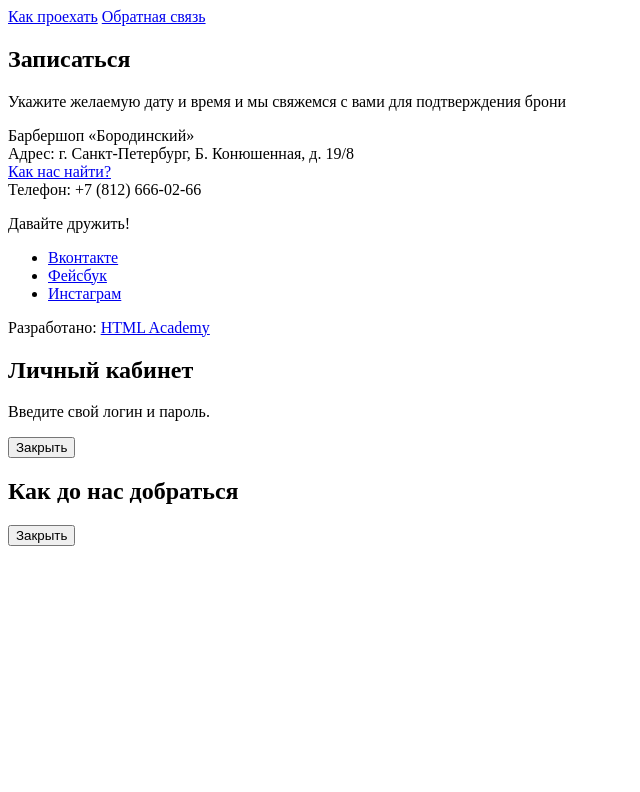
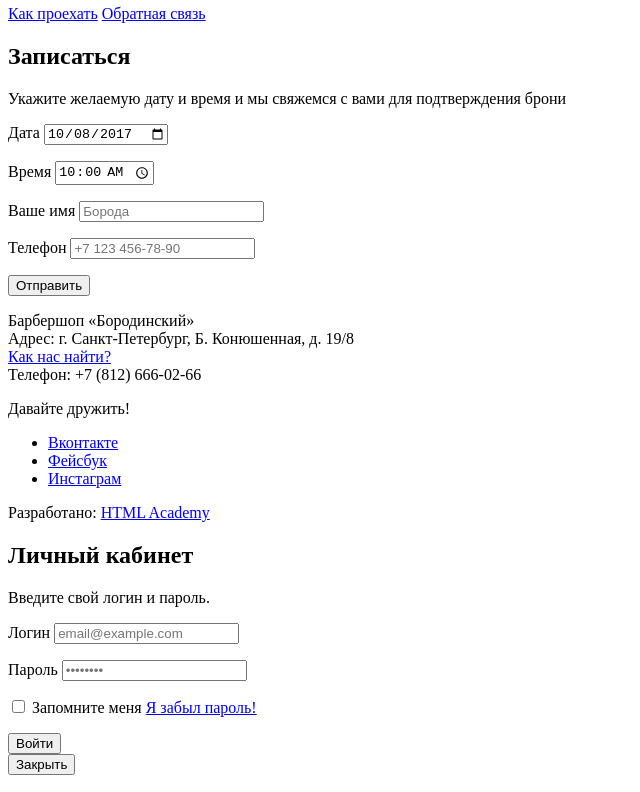
Before and after one commit to 4gogl2mogol/257739-barbershop-27, a plain HTML site: page index.html in a window 1280 px wide. Shown: the part 1340-2132 px from the top of the page, without its empty margins (0-640 px from the left). Before the commit the page ends 1894 px from the top, so only its background shows below. Drawn offline with Linux system fonts and the light colour scheme.

Commit message:
4. Доступность и формы 8. Учебный проект: завершаем разметку Разметка главной страницы с учетом требований доступности

```diff
--- a/index.html
+++ b/index.html
@@ -8,7 +8,7 @@
 
 <header>
   <nav>
-<!-- А так можно? Ссылка без атрибута href ?   -->
+    <!-- А так можно? Ссылка без атрибута href ?   -->
     <a>
       <img src="img/index-logo.svg" width="370" height="153" alt="Логотип барбершопа «Бородинский»">
     </a>
@@ -21,7 +21,9 @@
     </ul>
     <ul>
       <li>
-        <button type="button">Войти</button>
+        <a href="login.html">
+          Вход
+        </a>
       </li>
     </ul>
   </nav>
@@ -69,7 +71,9 @@
   <section>
     <h2>Фотогалерея</h2>
     <figure>
-      <a href="#"><img src="img/index-studio.jpg" width="286" height="164" alt="Интерьер"></a>
+      <a href="#">
+        <img src="img/index-studio.jpg" width="286" height="164" alt="Интерьер">
+      </a>
     </figure>
     <button type="button">Назад</button>
     <button type="button">Вперед</button>
@@ -94,7 +98,25 @@
   <section>
     <h2>Записаться</h2>
     <p>Укажите желаемую дату и время и мы свяжемся с вами для подтверждения брони</p>
-    <!-- Здесь будет форма -->
+    <form action="https://echo.htmlacademy.ru" method="post">
+      <p>
+        <label for="appointment-date">Дата</label>
+        <input id="appointment-date" type="date" name="date" value="2017-10-08">
+      </p>
+      <p>
+        <label for="appointment-time">Время</label>
+        <input id="appointment-time" type="time" name="time" value="10:00">
+      </p>
+      <p>
+        <label for="appointment-name">Ваше имя</label>
+        <input id="appointment-name" type="text" name="name" value="" placeholder="Борода">
+      </p>
+      <p>
+        <label for="appointment-phone">Телефон</label>
+        <input id="appointment-phone" type="tel" name="phone" value="" placeholder="+7 123 456-78-90">
+      </p>
+      <button type="submit">Отправить</button>
+    </form>
   </section>
 </main>
 <footer>
@@ -121,12 +143,36 @@
 <section>
   <h2>Личный кабинет</h2>
   <p>Введите свой логин и пароль.</p>
-  <!-- Здесь будет форма -->
-  <button type="button">Закрыть</button>
+  <form action="https://echo.htmlacademy.ru" method="post">
+    <p>
+      <label for="user-login">Логин</label>
+      <input id="user-login" type="email" name="login" placeholder="email@example.com">
+    </p>
+    <p>
+      <label for="user-password">Пароль</label>
+      <input id="user-password" type="password" name="password" placeholder="••••••••">
+    </p>
+    <p>
+      <label>
+        <input type="checkbox" name="remember">
+        Запомните меня
+      </label>
+      <a href="#">Я забыл пароль!</a>
+    </p>
+    <button type="submit">
+      Войти
+    </button>
+  </form>
+  <button type="button">
+    Закрыть
+  </button>
 </section>
 <!-- Это карта -->
 <section>
   <h2>Как до нас добраться</h2>
+  <p>
+    <img src="img/map.jpg" width="766" height="560" alt="Офис компании по адресу ул. Большая Конюшенная 19/8, Санкт-Петербург">
+  </p>
   <button type="button">Закрыть</button>
 </section>
 
```
